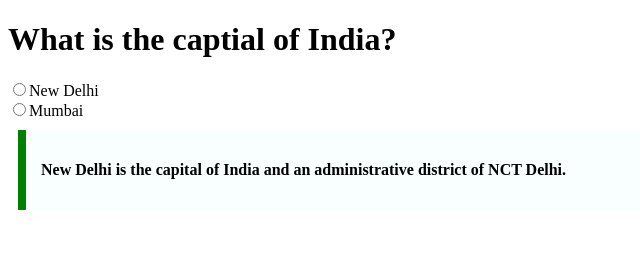
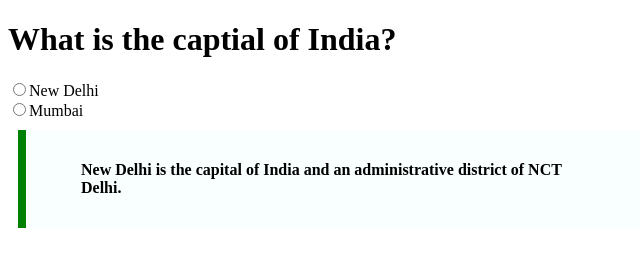
Before and after one commit to acciojob/trivia-Shanu-Ch-Ghosh, a website: page main.html in a window 1280 px wide. Shown: the whole page, without its empty margins (0-640 px from the left). Drawn offline with Linux system fonts and the light colour scheme.

Commit message:
created a submission

```diff
--- a/main.html
+++ b/main.html
@@ -22,9 +22,9 @@
 	<input type="radio" value="New Delhi" name="city"/>New Delhi <br>
 	<input type="radio" value="Mumbai" name="city"/>Mumbai <br>
 	<div class="quiz-question">
-	<blogquote>
+	<blockquote>
 		<p>New Delhi is the capital of India and an administrative district of NCT Delhi.</p>
-	</blogquote>
+	</blockquote>
 		</div>
 
 </body>
```
